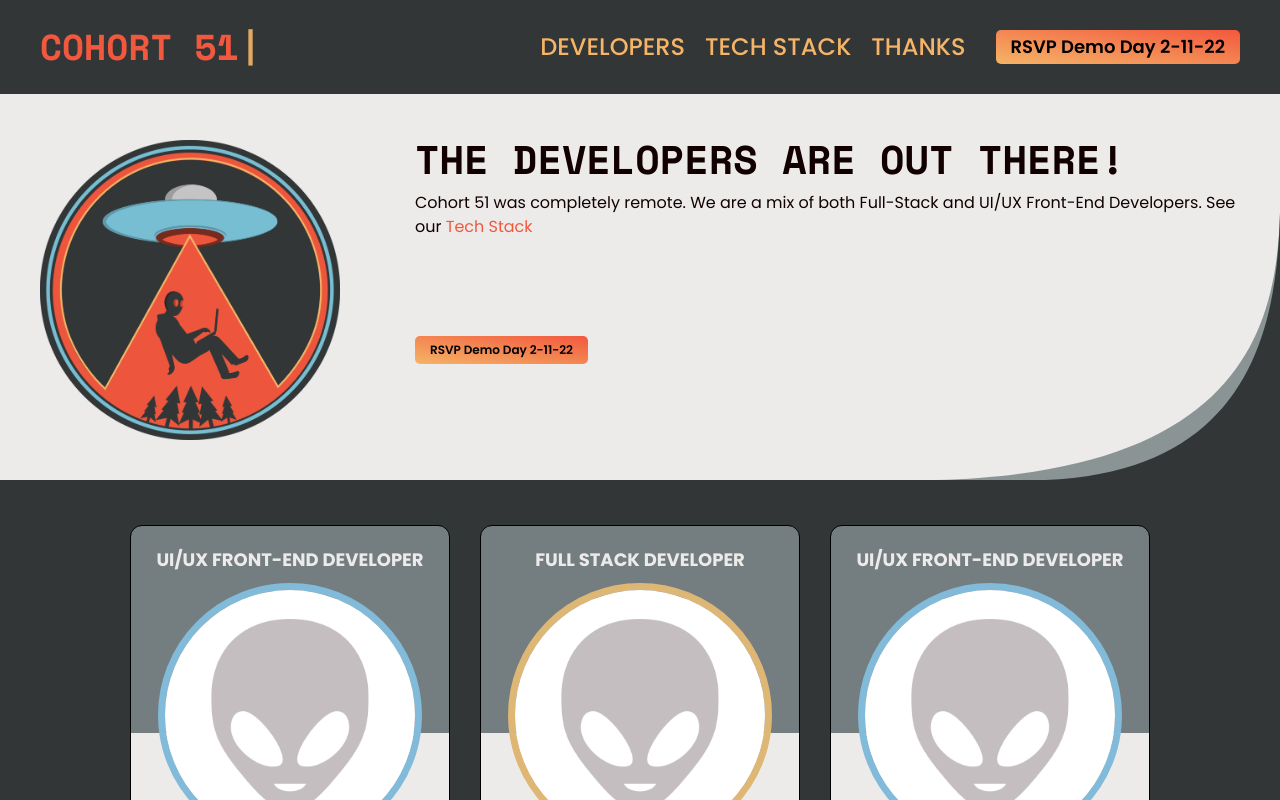
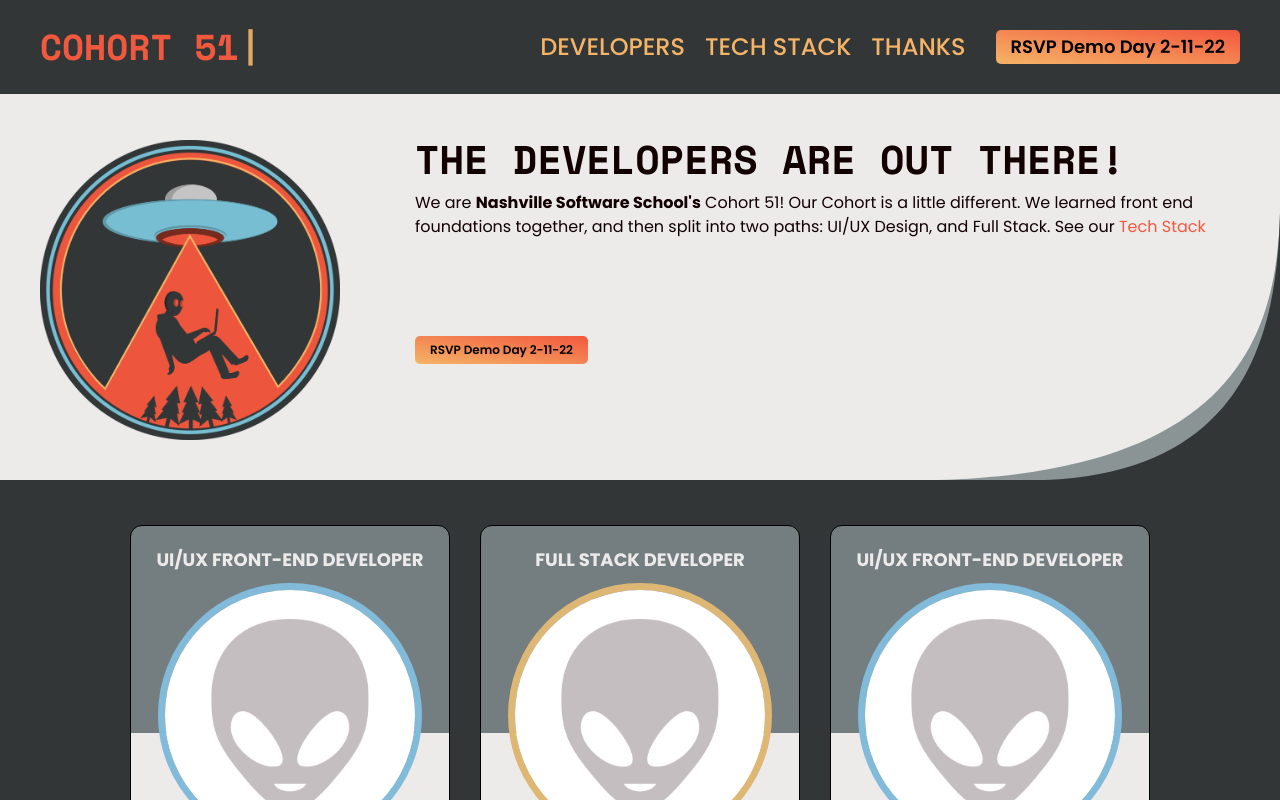
Before and after one commit to nss-day-cohort-51/nss-day-cohort-51.github.io, a React (Create React App) app: page / in a window 1280 px wide. Shown: the top 800 px of the page. Built offline with nearby package versions, Linux system fonts and the light colour scheme.

Commit message:
mm-feature-description-70 updated description information

```diff
--- a/src/components/Description.js
+++ b/src/components/Description.js
@@ -13,7 +13,7 @@ export const Description = () => {
         <div className="description-section__about"
         style={{ backgroundImage: `url(${backgroundImage})`, backgroundSize: `cover`, backgroundRepeat: `no-repeat`, backgroundSize: `auto 100%`, backgroundPosition: `right bottom` }} >
           <h1>THE DEVELOPERS ARE OUT THERE!</h1>
-          <p>Cohort 51 was completely remote. We are a mix of both Full-Stack and UI/UX Front-End Developers. See our <a href="http://localhost:3000/#techStack" rel="techstack">
+          <p>We are <strong>Nashville Software School's</strong> Cohort 51! Our Cohort is a little different. We learned front end foundations together, and then split into two paths: UI/UX Design, and Full Stack. See our <a href="http://localhost:3000/#techStack" rel="techstack">
             Tech Stack </a></p>
           <div className="rsvp">
             <DemoDayButton />
```
Also changed, not shown: 1 other file (tests, documents, lock files or other folders).
